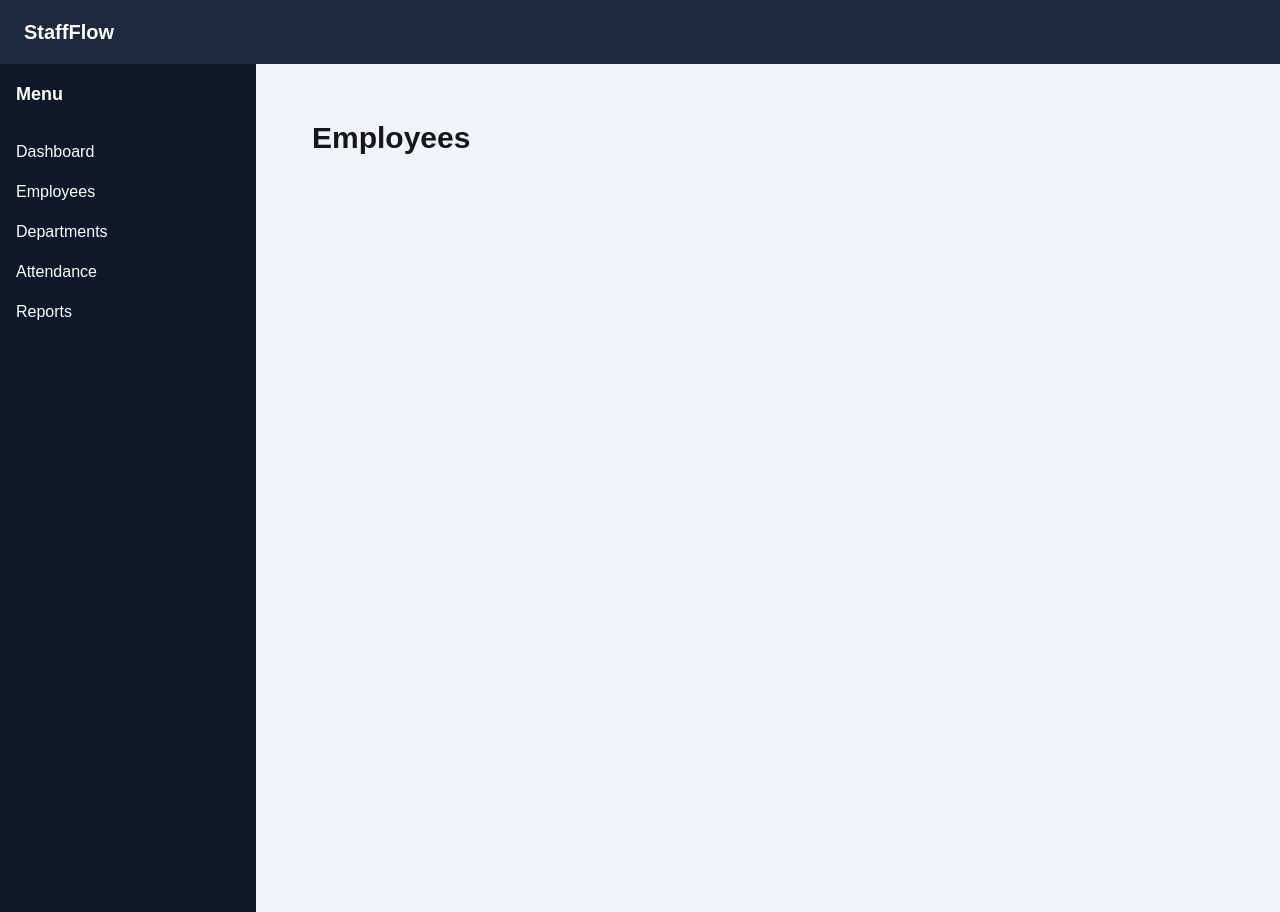
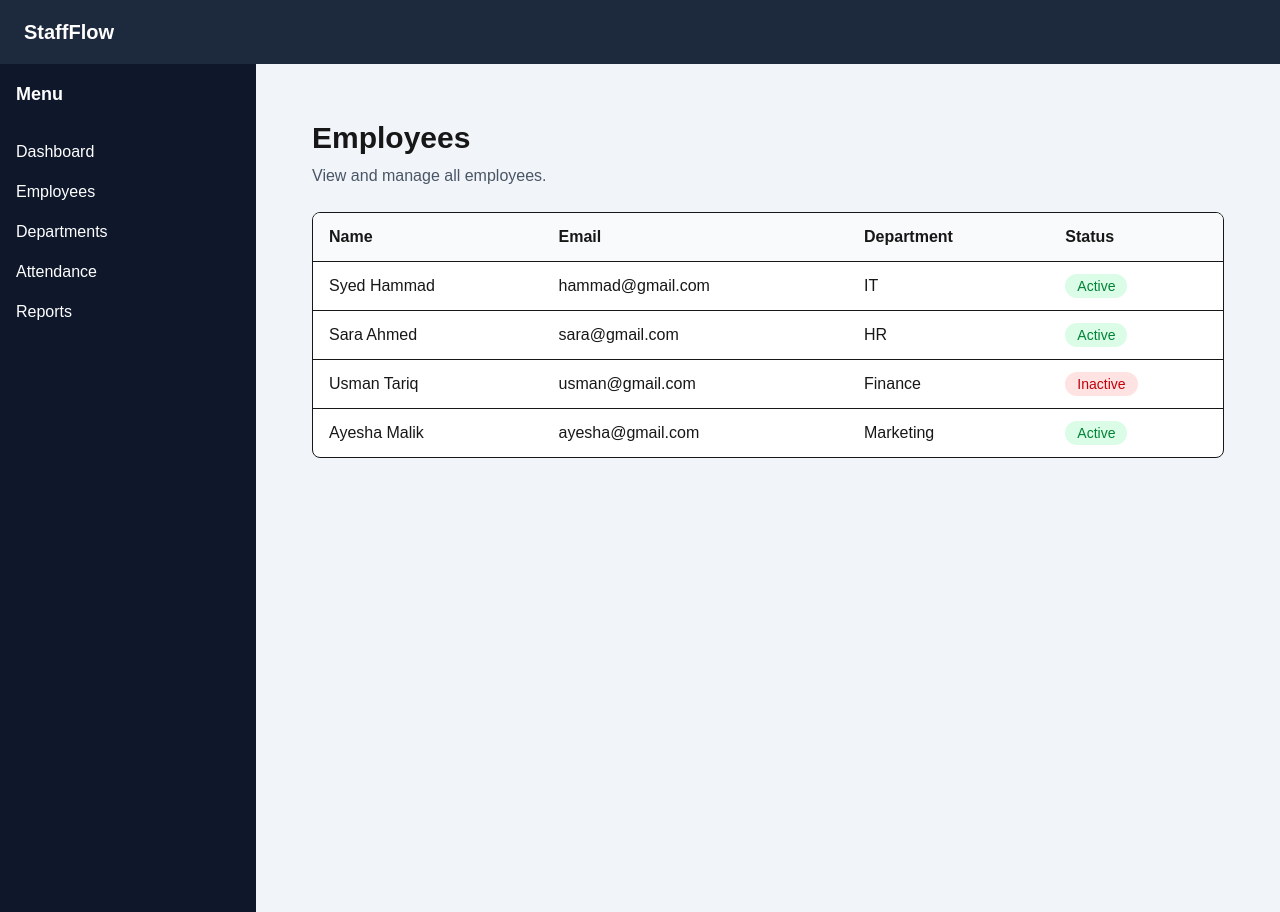
Before and after one commit to S-Hammad08/StaffFlow, a Next.js app: page /dashboard/employees in a window 1280 px wide. Built offline with nearby package versions, Linux system fonts and the light colour scheme.

Commit message:
New Feature

```diff
--- /dev/null
+++ b/app/dashboard/employees/components/EmployeeTable.tsx
@@ -0,0 +1,33 @@
+import { Employee } from "../types/employee.types";
+import StatusBadge  from "./StatusBadge";
+type EmployeeTableProp = {
+    employees :Employee[];
+}
+const EmployeeTable = (({employees} : EmployeeTableProp)=>{
+return(
+     <div className="overflow-x-auto rounded-lg border bg-white">
+      <table className="w-full text-left">
+        <thead className="border-b bg-gray-50">
+          <tr>
+            <th className="px-4 py-3">Name</th>
+            <th className="px-4 py-3">Email</th>
+            <th className="px-4 py-3">Department</th>
+            <th className="px-4 py-3">Status</th>
+          </tr>
+        </thead>
+
+        <tbody>
+          {employees.map((employee) => (
+            <tr key={employee.id} className="border-b last:border-b-0">
+              <td className="px-4 py-3 font-medium">{employee.name}</td>
+              <td className="px-4 py-3">{employee.email}</td>
+              <td className="px-4 py-3">{employee.department}</td>
+              <td className="px-4 py-3"><StatusBadge status={employee.status}/></td>
+            </tr>
+          ))}
+        </tbody>
+      </table>
+    </div>
+)
+})
+export default EmployeeTable;
--- /dev/null
+++ b/app/dashboard/employees/components/StatusBadge.tsx
@@ -0,0 +1,13 @@
+type StatusBadgeProps ={
+    status : "Active" | "Inactive";
+};
+
+const StatusBadge  = (({status} : StatusBadgeProps)=>{
+return (
+    <span className={`rounded-full px-3 py-1 text-sm font-medium
+    ${status == "Active" ? "bg-green-100 text-green-700" : "bg-red-100 text-red-700" }`}>
+        {status}
+    </span>
+);
+});
+export default StatusBadge ;
--- /dev/null
+++ b/app/dashboard/employees/data/employees.ts
@@ -0,0 +1,32 @@
+import {Employee} from "../types/employee.types"
+
+export const employees : Employee[] =[
+     {
+    id: 1,
+    name: "Syed Hammad",
+    email: "hammad@gmail.com",
+    department: "IT",
+    status: "Active",
+  },
+  {
+    id: 2,
+    name: "Sara Ahmed",
+    email: "sara@gmail.com",
+    department: "HR",
+    status: "Active",
+  },
+  {
+    id: 3,
+    name: "Usman Tariq",
+    email: "usman@gmail.com",
+    department: "Finance",
+    status: "Inactive",
+  },
+  {
+    id: 4,
+    name: "Ayesha Malik",
+    email: "ayesha@gmail.com",
+    department: "Marketing",
+    status: "Active",
+  },
+];
--- a/app/dashboard/employees/page.tsx
+++ b/app/dashboard/employees/page.tsx
@@ -1,5 +1,31 @@
+"use client";
+import { useState } from "react";
+import EmployeeTable from "./components/EmployeeTable";
+import { employees } from "./data/employees";
+import type { Employee } from "./types/employee.types";
+import { employees as initialEmployee } from "./data/employees";
+
 const EmployeesPage = () => {
-  return <h1 className="text-3xl font-bold">Employees</h1>;
+  const [employees, setEmployees] = useState<Employee[]>(initialEmployee);
+
+  const handleDelete =(id: number)=>{
+    setEmployees((currentEmployees)=>
+    currentEmployees.filter((employees)=>employees.id !== id));
+  };
+  return (
+    <section>
+      <h1 className="text-3xl font-bold">Employees</h1>
+
+      <p className="mt-2 text-gray-600">
+        View and manage all employees.
+      </p>
+
+      <div className="mt-6">
+        <EmployeeTable employees={employees}
+        onDelete={handleDelete} />
+      </div>
+    </section>
+  );
 };
 
 export default EmployeesPage;
--- /dev/null
+++ b/app/dashboard/employees/types/employee.types.ts
@@ -0,0 +1,7 @@
+export type Employee = {
+  id: number;
+  name: string;
+  email: string;
+  department: string;
+  status: "Active" | "Inactive";
+};
--- a/app/dashboard/page.tsx
+++ b/app/dashboard/page.tsx
@@ -1,7 +1,7 @@
 "use client";
 import StatCard from "@/components/ui/StatCard";
 import ActionButton from "@/components/ui/ActionButton";
-import { useRouter } from "next/router";
+import { useRouter } from "next/navigation";
 import {
   Users,
   Building2,
@@ -50,31 +50,32 @@ const stats = [
   },
 ];
 
+
+
+const Home = () => {
+    const router = useRouter();
 const actions = [
   {
     title: "Add Employee",
     icon: UserPlus,
-    action: () => console.log("Add Employee"),
+    action: () => router.push("/dashboard/employees"),
   },
   {
     title: "Attendance",
     icon: CalendarDays,
-    action: () => console.log("Attendance"),
+    action: () => router.push("/dashboard/attendance"),
   },
   {
     title: "Departments",
     icon: Building2,
-    action: () => console.log("Departments"),
+    action: () => router.push("/dashboard/departments"),
   },
   {
     title: "Reports",
     icon: FileText,
-    action: () => console.log("Reports"),
+    action: () => router.push("/dashboard/reports"),
   },
 ];
-
-const Home = () => {
-    // const router = useRouter();
   return (
     <>
       <h1 className="text-3xl font-bold">Dashboard</h1>
```
